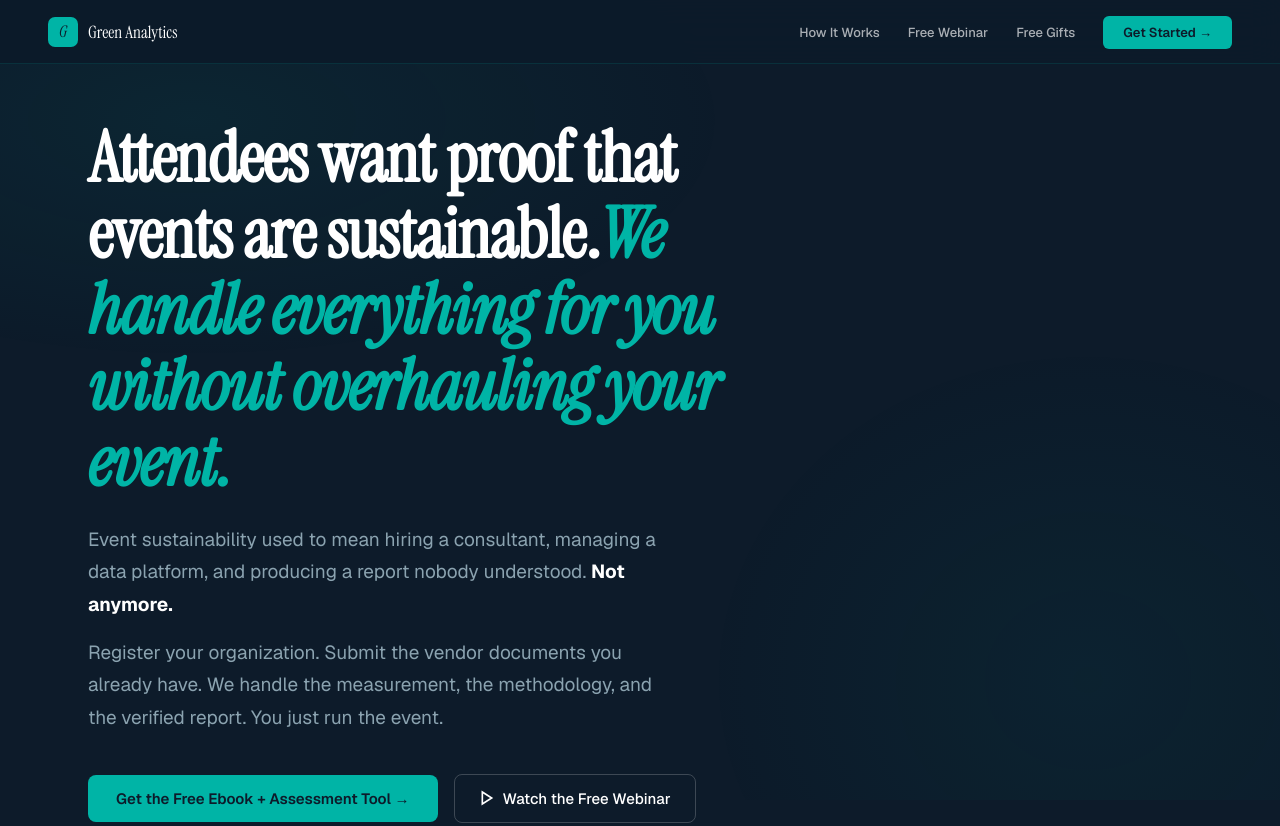
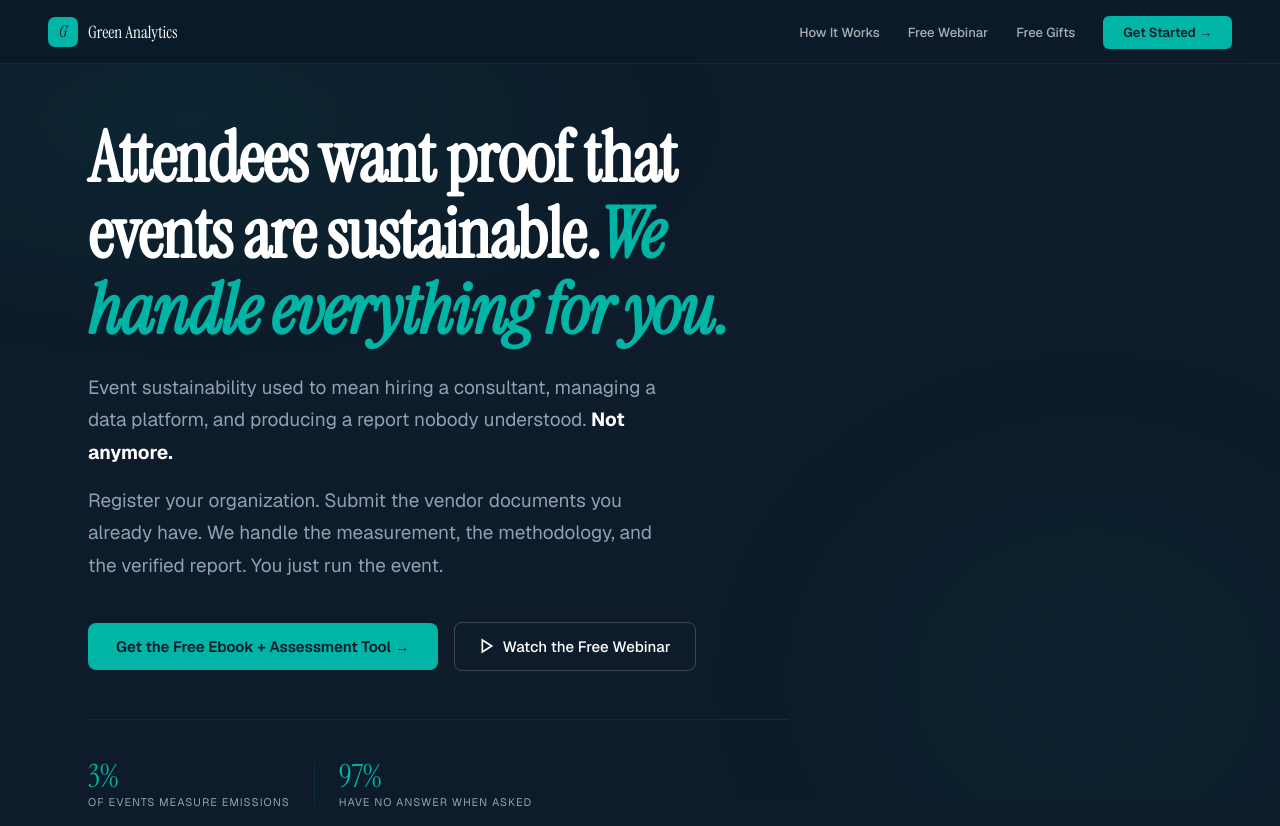
Before and after one commit to RyanGreen89141/GreenAnalytics-Website, a plain HTML site: page index.html in a window 1280 px wide. Shown: the top 826 px of the page. Drawn offline with nearby package versions, Linux system fonts and the light colour scheme.

Commit message:
Remove 'overhauling your event' from headline

```diff
--- a/index.html
+++ b/index.html
@@ -277,7 +277,7 @@ footer{position:relative;z-index:1;background:var(--navy2);border-top:1px solid
 <div class="hero">
   <div class="hero-content">
         <h1 class="hero-headline">
-      Attendees want proof that events are sustainable.<em>We handle everything for you without overhauling your event.</em>
+      Attendees want proof that events are sustainable.<em>We handle everything for you.</em>
     </h1>
     <p class="hero-sub">
       Event sustainability used to mean hiring a consultant, managing a data platform, and producing a report nobody understood.
```
